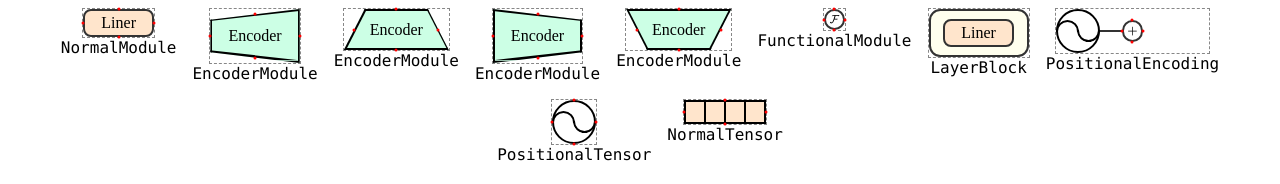
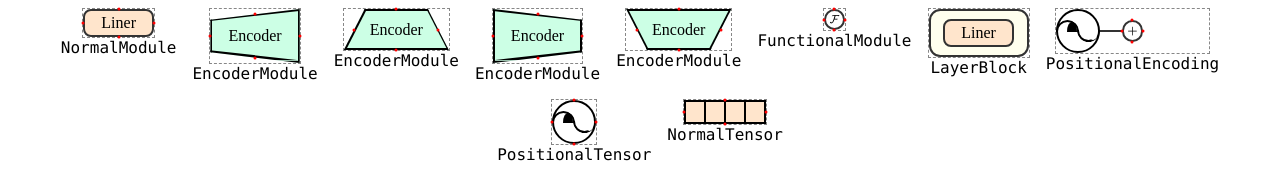
Before and after one commit to Howardzhangdqs/ml-graph-generator, a Vue app: page /#/modules in a window 1280 px wide. Shown: the top 184 px of the page. Built offline with nearby package versions, Linux system fonts and the light colour scheme.

Commit message:
chore: translation comments

```diff
--- a/src/components/comp/DrawArrow.ts
+++ b/src/components/comp/DrawArrow.ts
@@ -37,7 +37,7 @@ export const Routine2AbsRoutine = (
     res.push(convex ? [currentPoint[0], endingPoint[1]] : [endingPoint[0], currentPoint[1]]);
     res.push([endingPoint[0], endingPoint[1]]);
 
-    // 如果res中相邻连个元素相同，就删掉一个
+    // If two adjacent elements in res are the same, delete one
     res = res.filter((point, index) => {
         if (index === 0) return true;
         return !(point[0] === res[index - 1][0] && point[1] === res[index - 1][1]);
--- a/src/components/directives/vSameWidth.ts
+++ b/src/components/directives/vSameWidth.ts
@@ -5,7 +5,7 @@ const doms = new Map<string, HTMLDivElement[]>();
 const SameWidth = (el: HTMLDivElement, { value }: { value: string }) => {
     const hash = md5(value);
 
-    // 如果当前dom是最宽的，更新所有dom宽度
+    // If the current dom is the widest, update the width of all doms
     const updateWidth = (doms: HTMLDivElement[]) => {
         let maxWidth = 0;
 
--- a/src/components/modules/Encoder.vue
+++ b/src/components/modules/Encoder.vue
@@ -20,18 +20,16 @@ import { useColorStore } from "@/stores/color";
 import resizeListener from "@/utils/resizeListener";
 
 const props = withDefaults(defineProps<{
-    /** 模块名 */
+    /** Module name */
     name?: string,
 
-    /** 是否启用数学 */
+    /** if math mode is enabled */
     math?: boolean,
 
     color?: string,
 
-    /** 倾斜度 */
     skew?: number,
 
-    /** 旋转角度 */
     rotate?: 0 | 1 | 2 | 3,
 }>(), {
     name: "Encoder",
--- a/src/components/modules/Functional.vue
+++ b/src/components/modules/Functional.vue
@@ -15,7 +15,7 @@ import log from "@/utils/log";
 import resizeListener from "@/utils/resizeListener";
 
 const props = withDefaults(defineProps<{
-    /** 模块名 */
+    /** Module name */
     name?: string,
 
     color?: string,
@@ -31,7 +31,7 @@ const mathDisplay = ref();
 
 const contentSize = ref(1000);
 
-// 监听mathDisplay长宽
+// Listen to the width and height of mathDisplay
 onMounted(() => {
     const resizeObserver = new ResizeObserver(noError((entries) => {
         for (const entry of entries) {
--- a/src/components/modules/NormalModule.vue
+++ b/src/components/modules/NormalModule.vue
@@ -14,7 +14,7 @@ import { useColorStore } from "@/stores/color";
 import resizeListener from "@/utils/resizeListener";
 
 const props = withDefaults(defineProps<{
-    /** 模块名 */
+    /** Module name */
     name?: string,
 
     color?: string,
--- a/src/components/modules/PositionalTensor.vue
+++ b/src/components/modules/PositionalTensor.vue
@@ -45,7 +45,29 @@ defineExpose({
     position: relative;
 }
 
-/** 在左50%画一个上半圆 */
+/* Draw upper semicircle on the left */
+.yin-yang-left::before {
+    content: "";
+    position: absolute;
+    width: 50%;
+    height: 100%;
+    border-radius: 50%;
+    background: black;
+    left: 0;
+    top: 0;
+}
+
+/* Draw lower semicircle on the right */
+.yin-yang-right::before {
+    content: "";
+    position: absolute;
+    width: 50%;
+    height: 100%;
+    border-radius: 50%;
+    background: white;
+    right: 0;
+    top: 0;
+}
 .yin-yang-left {
     width: calc(50% - 1px);
     height: calc(50% - 1px);
--- a/src/components/modules/Text.vue
+++ b/src/components/modules/Text.vue
@@ -12,7 +12,7 @@ import noError from "@/utils/noError";
 import resizeListener from "@/utils/resizeListener";
 
 const props = withDefaults(defineProps<{
-    /** 模块名 */
+    /** Module name */
     name?: string,
 
     math?: boolean,
```
